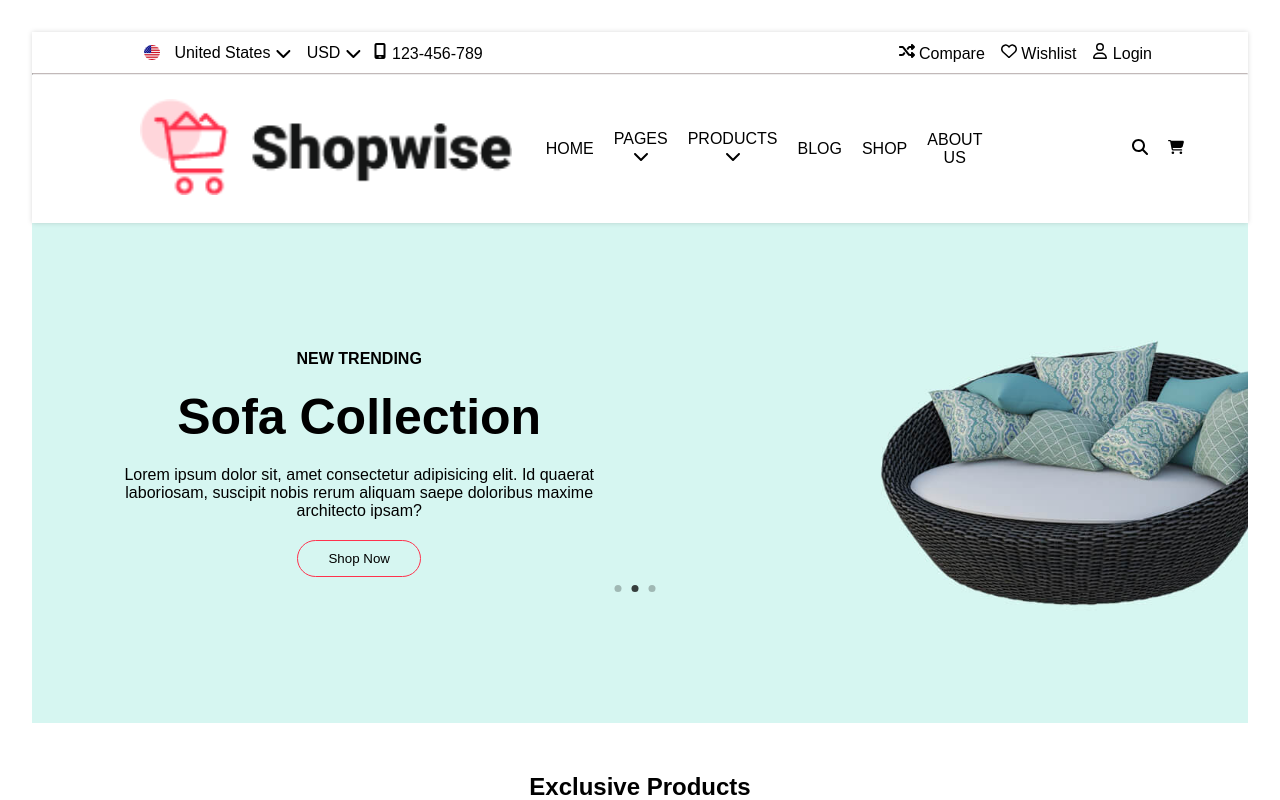
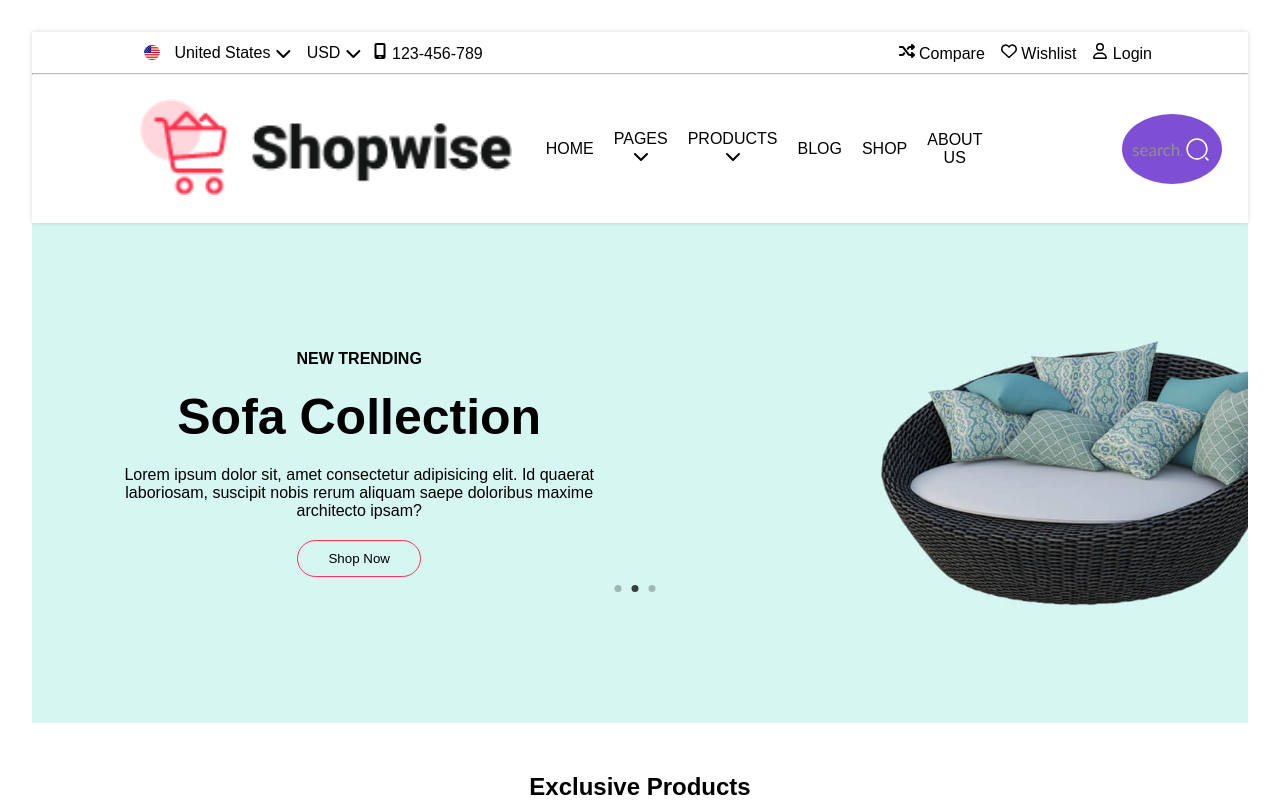
Before and after one commit to dev-smooth/First-react-app, a React (Vite) app: page / in a window 1280 px wide. Shown: the top 800 px of the page. Built offline with nearby package versions, Linux system fonts and the light colour scheme.

Commit message:
add search button

```diff
--- a/src/Component/Header/Header.jsx
+++ b/src/Component/Header/Header.jsx
@@ -318,19 +318,32 @@
             <Link to="/about_us">ABOUT US</Link>
           </li>
         </ul>
-        <div className="search-cart" id="search_bar">
-          {search && <input type="text" className="search-bar" />}
-          <span
-            onClick={() => {
-              setSearch(true);
-              document.getElementById("search_bar").focus();
-            }}
-          >
-            <FaMagnifyingGlass />
-          </span>
-          <span>
-            <FaCartShopping />
-          </span>
+        <div class="input-wrapper">
+          <button class="icon">
+            <svg
+              xmlns="http://www.w3.org/2000/svg"
+              fill="none"
+              viewBox="0 0 24 24"
+              height="25px"
+              width="25px"
+            >
+              <path
+                stroke-linejoin="round"
+                stroke-linecap="round"
+                stroke-width="1.5"
+                stroke="#fff"
+                d="M11.5 21C16.7467 21 21 16.7467 21 11.5C21 6.25329 16.7467 2 11.5 2C6.25329 2 2 6.25329 2 11.5C2 16.7467 6.25329 21 11.5 21Z"
+              ></path>
+              <path
+                stroke-linejoin="round"
+                stroke-linecap="round"
+                stroke-width="1.5"
+                stroke="#fff"
+                d="M22 22L20 20"
+              ></path>
+            </svg>
+          </button>
+          <input placeholder="search.." class="input" name="text" type="text" />
         </div>
       </div>
     </header>
--- a/src/Component/Header/header.css
+++ b/src/Component/Header/header.css
@@ -239,3 +239,66 @@
   display: flex;
   align-items: center;
 }
+
+
+
+/* // input */
+
+.input-wrapper {
+  display: flex;
+  align-items: center;
+  justify-content: center;
+  gap: 15px;
+  position: relative;
+}
+
+.input {
+  border-style: none;
+  height: 50px;
+  width: 50px;
+  padding: 10px;
+  outline: none;
+  border-radius: 50%;
+  transition: .5s ease-in-out;
+  background-color: #7e4fd4;
+  box-shadow: 0px 0px 3px #f3f3f3;
+  padding-right: 40px;
+  color: #fff;
+}
+
+.input::placeholder,
+.input {
+  font-family: 'Trebuchet MS', 'Lucida Sans Unicode', 'Lucida Grande', 'Lucida Sans', Arial, sans-serif;
+  font-size: 17px;
+}
+
+.input::placeholder {
+  color: #8f8f8f;
+}
+
+.icon {
+  display: flex;
+  align-items: center;
+  justify-content: center;
+  position: absolute;
+  right: 0px;
+  cursor: pointer;
+  width: 50px;
+  height: 50px;
+  outline: none;
+  border-style: none;
+  border-radius: 50%;
+  pointer-events: painted;
+  background-color: transparent;
+  transition: .2s linear;
+}
+
+.icon:focus ~ .input,
+.input:focus {
+  box-shadow: none;
+  width: 250px;
+  border-radius: 0px;
+  background-color: transparent;
+  border-bottom: 3px solid #7e4fd4;
+  transition: all 500ms cubic-bezier(0, 0.110, 0.35, 2);
+}
```
